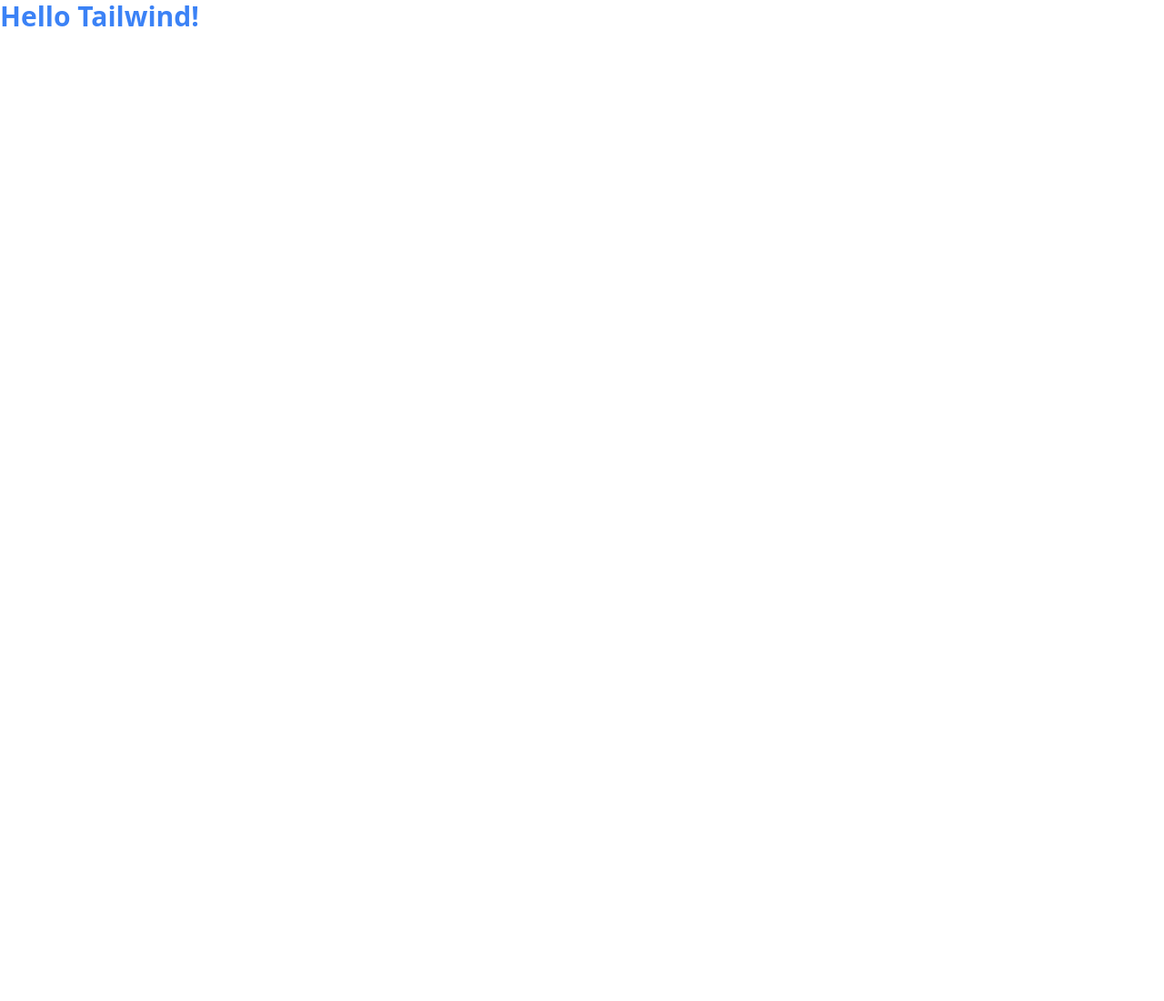
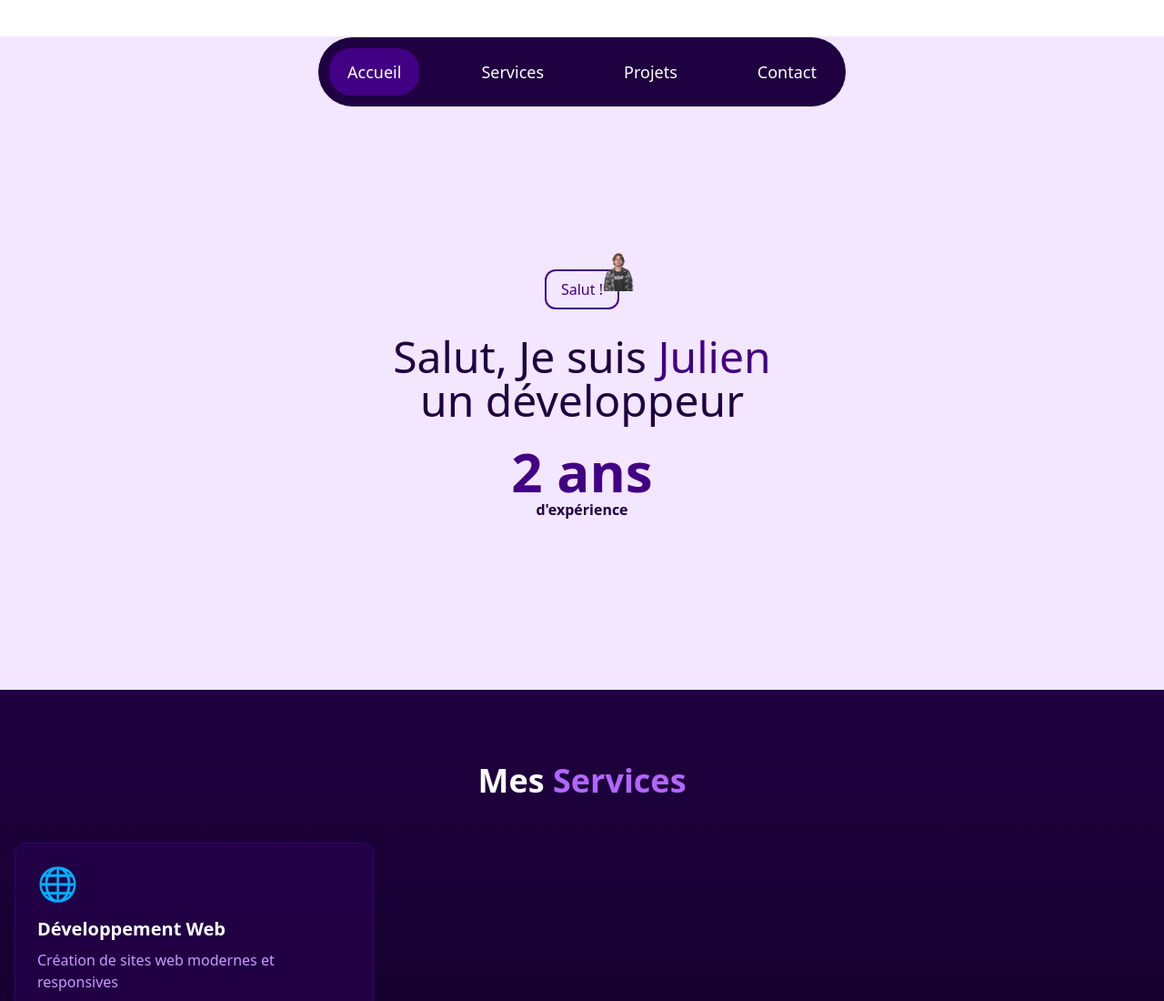
Before and after one commit to Niwa-Yume/Portfolio, an Angular app: page / in a window 1280 px wide. Shown: the top 1100 px of the page at 91% size. Before the commit the page ends 800 px from the top, so only its background shows below. Built offline with nearby package versions, Linux system fonts and the light colour scheme.

Commit message:
premier test

```diff
--- a/src/app/app.component.css
+++ b/src/app/app.component.css
@@ -0,0 +1,93 @@
+/* Base styles */
+:root {
+  --magenta-500: #D53F8C;
+  --magenta-600: #B83280;
+  --magenta-700: #97266D;
+}
+
+/* Smooth scrolling */
+html {
+  scroll-behavior: smooth;
+}
+
+body {
+  font-family: system-ui, -apple-system, sans-serif;
+}
+
+/* Service Card Animation */
+.service-card {
+  transition: transform 0.3s ease, box-shadow 0.3s ease;
+}
+
+.service-card:hover {
+  transform: translateY(-5px);
+  box-shadow: 0 10px 20px rgba(0, 0, 0, 0.1);
+}
+
+/* Experience Timeline Animation */
+.experience-item {
+  opacity: 0;
+  transform: translateY(20px);
+  transition: opacity 0.5s ease, transform 0.5s ease;
+}
+
+.experience-item.visible {
+  opacity: 1;
+  transform: translateY(0);
+}
+
+/* Glass Effect for certain elements */
+.glass-effect {
+  background: rgba(255, 255, 255, 0.1);
+  backdrop-filter: blur(10px);
+  border: 1px solid rgba(255, 255, 255, 0.2);
+}
+
+/* Floating animation for badges */
+.experience-badge {
+  animation: float 3s ease-in-out infinite;
+}
+
+@keyframes float {
+  0%, 100% {
+    transform: translateY(0);
+  }
+  50% {
+    transform: translateY(-10px);
+  }
+}
+
+/* Responsive adjustments */
+@media (max-width: 768px) {
+  .experience-timeline {
+    padding-left: 20px;
+  }
+
+  .service-card {
+    margin-bottom: 20px;
+  }
+}
+
+/* Button hover effects */
+.hover-effect {
+  position: relative;
+  overflow: hidden;
+}
+
+.hover-effect::after {
+  content: '';
+  position: absolute;
+  top: 50%;
+  left: 50%;
+  width: 0;
+  height: 0;
+  background: rgba(255, 255, 255, 0.2);
+  border-radius: 50%;
+  transform: translate(-50%, -50%);
+  transition: width 0.3s ease, height 0.3s ease;
+}
+
+.hover-effect:hover::after {
+  width: 200px;
+  height: 200px;
+}
--- a/src/app/app.component.html
+++ b/src/app/app.component.html
@@ -1 +1,74 @@
-<h1 class="text-3xl font-bold text-blue-500">Hello Tailwind!</h1>
+<body class="bg-custom-50">
+<!-- Navigation -->
+<nav class="mx-auto mt-10 w-fit" id="main-nav">
+  <ul class="flex justify-between items-center border rounded-full p-2 bg-custom-800 text-white text-lg transition gap-10">
+    <li class="bg-custom-500 px-5 py-3 rounded-3xl m-1 hover:bg-custom-400 transition-colors"><a href="#home">Accueil</a></li>
+    <li class="hover:bg-custom-500 px-5 py-3 rounded-3xl m-1 transition-colors"><a href="#services">Services</a></li>
+    <li class="hover:bg-custom-500 px-5 py-3 rounded-3xl m-1 transition-colors"><a href="#projects">Projets</a></li>
+    <li class="hover:bg-custom-500 px-5 py-3 rounded-3xl m-1 transition-colors"><a href="#contact">Contact</a></li>
+  </ul>
+</nav>
+
+<!-- Hero Section -->
+<section id="home" class="min-h-[80vh] flex flex-col items-center justify-center">
+  <div class="text-center">
+    <div class="inline-block relative">
+      <button class="border-2 border-custom-500 rounded-xl px-4 py-2 mb-4 text-custom-500 hover:bg-custom-50 transition-colors">
+        Salut !
+      </button>
+      <img src="/assets/Julien_CASTRO-removebg-preview.png" alt="splash" class="absolute -right-8 -top-6 w-16">
+    </div>
+    <h1 class="text-5xl mt-3 text-custom-800">
+      Salut, Je suis <a href="https://linkedin.com/in/Julien-Castro" class="text-custom-500 hover:text-custom-400 transition-colors">Julien</a>
+      <br>un développeur
+    </h1>
+    <div class="mt-8 experience-badge">
+      <p class="text-6xl font-bold text-custom-500">2 ans</p>
+      <span class="font-bold text-custom-800">d'expérience</span>
+    </div>
+  </div>
+</section>
+
+<!-- Services Section -->
+<section id="services" class="py-20 bg-gradient-to-b from-custom-800 to-custom-900 text-white">
+  <div class="container mx-auto px-4">
+    <h2 class="text-4xl font-bold text-center mb-12">Mes <span class="text-custom-300">Services</span></h2>
+    <div class="grid grid-cols-1 md:grid-cols-3 gap-8" id="services-grid">
+      <!-- Card example -->
+      <div class="bg-custom-700/50 backdrop-blur-sm p-6 rounded-xl hover:bg-custom-700/70 transition-all transform hover:-translate-y-1 border border-custom-600">
+        <div class="text-4xl mb-4">🌐</div>
+        <h3 class="text-xl font-bold mb-2">Développement Web</h3>
+        <p class="text-custom-200">Création de sites web modernes et responsives</p>
+      </div>
+    </div>
+  </div>
+</section>
+
+<!-- Experience Section -->
+<section id="experience" class="py-20 bg-gradient-to-b from-custom-50 to-white">
+  <div class="container mx-auto px-4">
+    <h2 class="text-4xl font-bold text-center mb-12 text-custom-800">Mon <span class="text-custom-500">Parcours</span></h2>
+    <div class="max-w-3xl mx-auto" id="experience-timeline">
+      <!-- Experience item example -->
+      <div class="mb-8 p-6 bg-white rounded-xl shadow-lg border border-custom-100 hover:border-custom-300 transition-colors">
+        <h3 class="text-2xl font-bold text-custom-700">Développeur</h3>
+        <p class="text-custom-500">Stage chez Rolex</p>
+        <p class="text-custom-400">6 mois</p>
+        <p class="mt-2 text-custom-600">Développement d'applications web internes</p>
+      </div>
+    </div>
+  </div>
+</section>
+
+<!-- Contact Section -->
+<footer class="bg-custom-800 text-white p-6">
+  <div class="container mx-auto flex flex-col md:flex-row justify-between items-center">
+    <h2 class="text-2xl font-semibold">Une idée, un projet, une envie ?</h2>
+    <a href="mailto:contact@example.com"
+       class="bg-custom-500 text-white py-2 px-4 rounded-lg flex items-center hover:bg-custom-400 transition-all duration-300 hover:shadow-lg mt-4 md:mt-0 group">
+      Contactez-moi
+      <span class="ml-2 transform group-hover:translate-x-1 transition-transform">↗</span>
+    </a>
+  </div>
+</footer>
+</body>
--- a/src/app/app.component.ts
+++ b/src/app/app.component.ts
@@ -10,4 +10,5 @@
 })
 export class AppComponent {
   title = 'Portfolio';
+
 }
--- a/tailwind.config.js
+++ b/tailwind.config.js
@@ -1,10 +1,25 @@
 /** @type {import('tailwindcss').Config} */
 module.exports = {
   content: [
-    "./src/**/*.{html,ts}",
+    "./src/**/*.{html,ts}",  // Cible tous les fichiers HTML et TS dans src
   ],
   theme: {
-    extend: {},
+    extend: {
+      colors: {
+        custom: {
+          50: '#F3E6FF',
+          100: '#E5CCFF',
+          200: '#CC99FF',
+          300: '#B266FF',
+          400: '#9933FF',
+          500: '#420084', // Notre couleur de base
+          600: '#36006D',
+          700: '#2B0057',
+          800: '#1F0040',
+          900: '#14002A',
+        }
+      }
+    }
   },
   plugins: [],
 }
```
Also changed, not shown: src/assets/Julien_CASTRO-removebg-preview.png (added).
